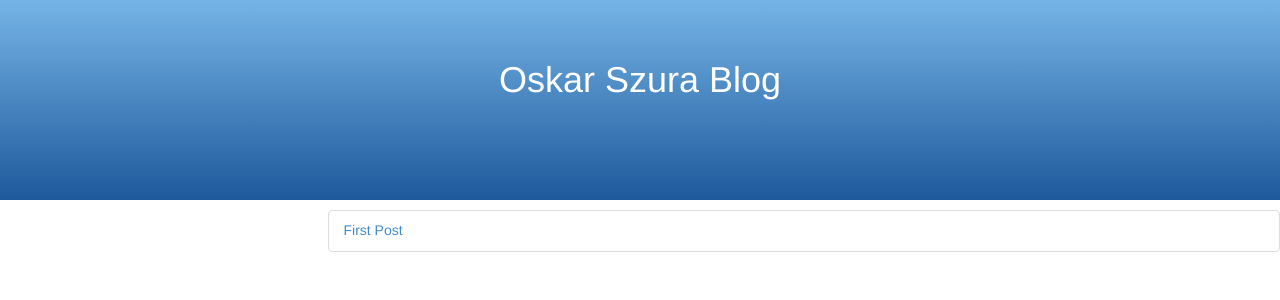
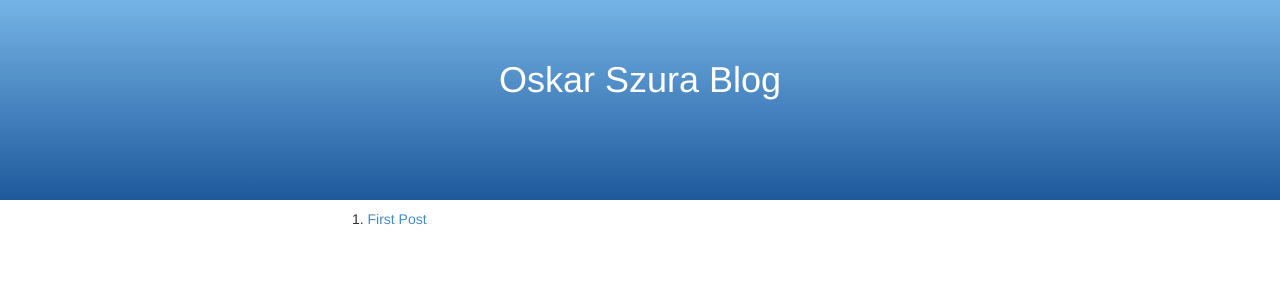
Before and after one commit to oskarszura/oskarszura.github.io, a Jekyll site: the page built from index.html, in a window 1280 px wide. Shown: the top 300 px of the page. Built offline with Jekyll 4.4.1, drawn with Linux system fonts in a browser that asks for light colours.

Commit message:
Restyled index.html and moved excert variable to _config.yml

```diff
--- a/_config.yml
+++ b/_config.yml
@@ -0,0 +1 @@
+excerpt_separator: <!--more-->
--- a/index.html
+++ b/index.html
@@ -3,10 +3,10 @@ layout: default
 title: Oskar Szura Blog
 ---
 
-<ul class="list-group">
+<ol>
     {% for post in site.posts %}
-    <li class="list-group-item">
+    <li>
         <a href="{{ post.url }}">{{ post.title }}</a>
     </li>
     {% endfor %}
-</ul>
+</ol>
```
Also changed, not shown: _posts/2015-06-27-first-post.md (+1 -1 lines).
